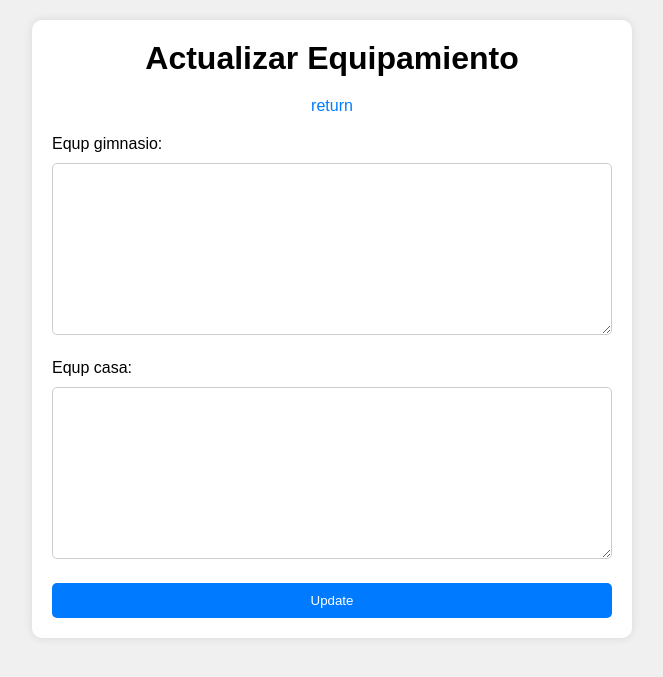
After one commit to MartinBetancur/PocketGymbro-Project, a Django app: page /main/equipment/ in a window 1280 px wide. The commit adds this page. Shown: the top 677 px of the page, without its empty margins (308-971 px from the left). Run offline with Django 5.2, Linux system fonts and the light colour scheme; a user stored in the database is signed in; data comes from the database, SQL or seed files in the repository; both versions use the stored data as it was after the commit.

Commit message:
Gestion de usuarios funcional

```diff
--- a/gymapp/forms.py
+++ b/gymapp/forms.py
@@ -2,7 +2,8 @@ from typing import Any
 from django import forms
 from django.contrib.auth.forms import UserCreationForm, AuthenticationForm
 from django.contrib.auth.models import User
-from .models import Perfil
+from .models import Perfil, Equipamiento_Del_Usuario
+from django.forms import ModelForm
 
 
 class SignUpForm(UserCreationForm):
@@ -13,3 +14,12 @@ class CustomAuthenticationForm(AuthenticationForm):
     class Meta:
         model = User
         fields = ['username', 'password']
+class PerfilForm(ModelForm):
+    class Meta:
+        model = Perfil
+        fields = ['nombre','apellido','peso','altura','condicion_fisica','fecha_Nacimiento','objetivos','genero','deporte_practicado','condiciones_medicas']
+
+class EquipamientoForm(ModelForm):
+    class Meta:
+        model = Equipamiento_Del_Usuario
+        fields = ['equp_gimnasio', 'equp_casa']
--- /dev/null
+++ b/gymapp/templates/equipo.html
@@ -0,0 +1,99 @@
+
+<!DOCTYPE html>
+<html lang="en">
+<head>
+    <meta charset="UTF-8">
+    <meta name="viewport" content="width=device-width, initial-scale=1.0">
+    <title>Actualizar Equipamiento - Gimnasio</title>
+    <style>
+        /* Reset de estilos */
+        * {
+            margin: 0;
+            padding: 0;
+            box-sizing: border-box;
+        }
+
+        /* Estilos generales */
+        body {
+            font-family: Arial, sans-serif;
+            background-color: #f0f0f0;
+            padding: 20px;
+        }
+
+        .container {
+            max-width: 600px;
+            margin: 0 auto;
+            background-color: #fff;
+            padding: 20px;
+            border-radius: 10px;
+            box-shadow: 0 0 10px rgba(0, 0, 0, 0.1);
+        }
+
+        h1 {
+            text-align: center;
+            margin-bottom: 20px;
+        }
+
+        form {
+            margin-top: 20px;
+        }
+
+        label {
+            display: block;
+            margin-bottom: 10px;
+        }
+
+        input[type="text"],
+        input[type="number"],
+        textarea {
+            width: 100%;
+            padding: 10px;
+            margin-bottom: 20px;
+            border: 1px solid #ccc;
+            border-radius: 5px;
+        }
+
+        button {
+            display: block;
+            width: 100%;
+            padding: 10px;
+            background-color: #007bff;
+            color: #fff;
+            border: none;
+            border-radius: 5px;
+            cursor: pointer;
+        }
+
+        button:hover {
+            background-color: #0056b3;
+        }
+
+        .return-link {
+            display: block;
+            text-align: center;
+            margin-top: 20px;
+            text-decoration: none;
+            color: #007bff;
+        }
+
+        .return-link:hover {
+            text-decoration: underline;
+        }
+    </style>
+</head>
+<body>
+
+<div class="container">
+    <h1>Actualizar Equipamiento</h1>
+
+    <a href="/main" class="return-link">return</a>
+
+    <form method="POST">
+        {% csrf_token %}
+        {{ form.as_p }}
+        <button type="submit">Update</button>
+    </form>
+</div>
+
+</body>
+</html>
--- a/gymapp/templates/index.html
+++ b/gymapp/templates/index.html
@@ -35,7 +35,8 @@
             <div class="recordar">¿Forgot your password?</div>
             <input type="submit" value="Login">
             <div class="register">
-                ¡Join our team <a href="accounts/sign-up/">here</a>!
+                ¡Join our team <a href="{% url 'signup' %}">here</a>!
+
             </div>
         </form>
     </div>
--- a/gymapp/templates/sign-up.html
+++ b/gymapp/templates/sign-up.html
@@ -41,6 +41,10 @@
             </div>
 
             <input type="submit" value="Sign Up">
+            <div class="register">
+                Are you already registered? Go  <a href="/accounts/login">here</a>!
+
+            </div>
 
         </form>
     </div>
--- a/gymapp/views.py
+++ b/gymapp/views.py
@@ -1,57 +1,26 @@
-from django.shortcuts import render, redirect
-from django.http import HttpResponse
-from django.contrib.auth.models import User
-from django.contrib.auth.forms import UserCreationForm
-from .models import Perfil
-from .forms import SignUpForm,CustomAuthenticationForm
+from django.shortcuts import render, redirect, get_object_or_404
+from .models import Perfil,Equipamiento_Del_Usuario
+from .forms import SignUpForm,CustomAuthenticationForm, PerfilForm, EquipamientoForm
 from datetime import datetime
-from django.contrib.auth import authenticate,login
+from django.contrib.auth import login
 from django.contrib.auth import logout as django_logout
 from django.contrib.auth.decorators import login_required
+from django.core.exceptions import ObjectDoesNotExist
 
-def home(request):
+def signin(request):
     if request.method == 'POST':
         form = CustomAuthenticationForm(request, request.POST)
         if form.is_valid():
             user = form.get_user()
             login(request, user)
-            return redirect('main/')
+            return redirect('main')
     else:
         form = CustomAuthenticationForm()
     return render(request, 'index.html', {'form': form})
 
+def home(request):
+    return render(request,'home.html')
 
-
-"""
-#def signup(request):
-    if request.method == 'POST':
-        # Creamos un formulario de registro con los datos enviados por el usuario
-        form = SignUpForm(request.POST)
-        if form.is_valid():
-            # Creamos un nuevo usuario de Django
-            user = form.save()
-            # Creamos un perfil asociado al usuario
-            perfil = Perfil.objects.create(
-                user=user,
-                peso=form.cleaned_data['peso'],
-                altura=form.cleaned_data['altura'],
-                dias_entrenando=form.cleaned_data['dias_entrenando'],
-                experiencia_entrenamiento=form.cleaned_data['experiencia_entrenamiento'],
-                edad=form.cleaned_data['edad'],
-                objetivos=form.cleaned_data['objetivos'],
-                tipo_entrenamiento=form.cleaned_data['tipo_entrenamiento']
-            )
-            # Redireccionamos al usuario a alguna página de éxito, por ejemplo, el home
-            return redirect('home')
-    else:
-        # Si es un método GET, simplemente mostramos el formulario de registro vacío
-        form = SignUpForm()
-    return render(request, 'sign-up.html', {'form': form})
-
-#def signup(request):
-    form = UserCreationForm()
-    return render(request,'sign-up.html',{'form':form})
-"""
 def signup(request):
     form = SignUpForm()
     if request.method == 'POST':
@@ -123,9 +92,40 @@ def signupgo(request):
 
 def options(request):
     return render(request, 'options.html')
+@login_required
 def logout_view(request):
     if request.method == 'POST':
         django_logout(request)
         return redirect('/')
+@login_required
 def main(request):
     return render(request, 'mainPage.html')
+
+@login_required
+def profile(request):
+    if request.method == 'GET':
+        perfil = get_object_or_404(Perfil,user = request.user)
+        form = PerfilForm(instance=perfil)
+        return render(request,'profile.html',{'perfil' : perfil,'form':form} )
+    else:
+        perfil = get_object_or_404(Perfil,user = request.user)
+        form = PerfilForm(request.POST, instance=perfil)
+        form.save()
+        return redirect('main')
+
+@login_required
+def equipment(request):
+    if request.method == 'GET':
+        try:
+            Equipamiento_Del_Usuario.objects.get(user = request.user)
+        except ObjectDoesNotExist:
+            Equipamiento_Del_Usuario.objects.create(user=request.user, equp_gimnasio= '', equp_casa='')
+        equipamiento = Equipamiento_Del_Usuario.objects.get(user = request.user)
+        form = EquipamientoForm(instance=equipamiento)
+        return render(request,'equipo.html',{'perfil' : equipamiento,'form':form} )
+    else:
+        equipamiento = get_object_or_404(Equipamiento_Del_Usuario,user = request.user)
+        form = EquipamientoForm(request.POST, instance=equipamiento)
+        form.save()
+        print(form)
+        return redirect('main')
--- a/pocketgymbro/settings.py
+++ b/pocketgymbro/settings.py
@@ -121,6 +121,8 @@ USE_TZ = True
 
 STATIC_URL = '/static/'
 
+LOGIN_URL = '/accounts/login/'
+
 
 
 # Default primary key field type
--- a/pocketgymbro/urls.py
+++ b/pocketgymbro/urls.py
@@ -33,12 +33,14 @@ class CustomUserCreationForm(UserCreationForm):
 urlpatterns = [
     path('admin/', admin.site.urls),
     path('', gymappViews.home, name='home'),
-    path('accounts/login/', auth_views.LoginView.as_view(template_name='index.html'), name='login'),
+    path('accounts/login/', gymappViews.signin, name='login'),
     path('accounts/sign-up/', gymappViews.signup, name='signup'),
     path('accounts/sign-up/go/', gymappViews.signupgo, name='signupgo'),
     path('accounts/options/', gymappViews.options, name='options'),
     path('main/', gymappViews.main, name='main'),
-    path('main/logout', gymappViews.logout_view, name='logout'),
+    path('main/logout/', gymappViews.logout_view, name='logout'),
+    path('main/profile/', gymappViews.profile, name='profile'),
+    path('main/equipment/', gymappViews.equipment, name='equipment'),
 
 ]
 
```
Also changed, not shown: gymapp/models.py (+0 -114 lines), gymapp/templates/home.html (added, +35 -0 lines), gymapp/templates/mainPage.html (+10 -1 lines), gymapp/templates/profile.html (added, +99 -0 lines), db.sqlite3.
